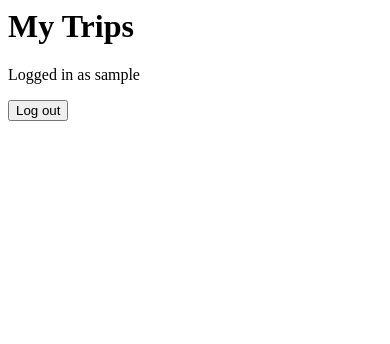
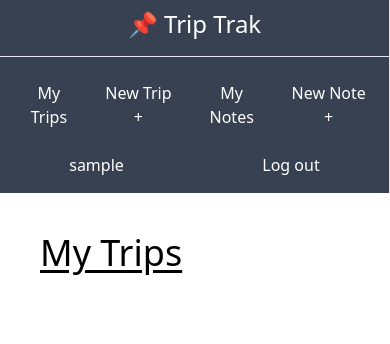
Before and after one commit to vonghoangvinh1989/ztm-django-bootcamp-2026, a Django app: page /dashboard/ in a window 390 px wide. Shown: the top 344 px of the page. Run offline with Django 5.2, Linux system fonts and the light colour scheme; the visitor is signed in with stand-in values (Sample User, id 1); data that the repository does not hold is empty; some libraries are stand-ins or nearby versions.

Commit message:
update code trip_trak_project

```diff
--- /dev/null
+++ b/trip_trak_project/trip/templates/trip/_base.html
@@ -0,0 +1,64 @@
+<!doctype html>
+<html lang="en">
+  <head>
+    <meta charset="UTF-8" />
+    <meta name="viewport" content="width=device-width, initial-scale=1.0" />
+    <script src="https://cdn.tailwindcss.com"></script>
+  </head>
+  <body>
+    <div class="flex-col md:flex-row flex h-screen">
+      <div
+        class="md:h-screen bg-gray-700 text-white w-full md:w-1/4 md:max-w-xs py-2 md:pt-8 md:pb-2 flex flex-col items-center justify-start border-r"
+      >
+        <div class="border-b w-full text-center pb-4 text-2xl">
+          <h1>📌 Trip Trak</h1>
+        </div>
+        <div class="pt-4 w-full text-center">
+          <ul class="flex md:flex-col justify-around px-2 md:px-0 pb-2 md:pb-0">
+            <a href="{% url 'trip-list' %}">
+              <li
+                class="py-2 px-3 md:px-0 hover:bg-gray-600 hover:cursor-pointer"
+              >
+                My Trips
+              </li>
+            </a>
+            <a href="{% url 'trip-create' %}">
+              <li
+                class="py-2 px-3 md:px-0 hover:bg-gray-600 hover:cursor-pointer"
+              >
+                New Trip +
+              </li>
+            </a>
+            <a href="">
+              <li
+                class="py-2 px-3 md:px-0 hover:bg-gray-600 hover:cursor-pointer"
+              >
+                My Notes
+              </li>
+            </a>
+            <a href="">
+              <li
+                class="py-2 px-3 md:px-0 hover:bg-gray-600 hover:cursor-pointer"
+              >
+                New Note +
+              </li>
+            </a>
+          </ul>
+        </div>
+        <div
+          class="mt-auto w-full text-center flex md:flex-col justify-evenly py-2 md:pt-0"
+        >
+          <p class="">{{user.username}}</p>
+          <hr class="my-2" />
+          <form method="POST" action="{% url 'logout' %}">
+            {% csrf_token %}
+            <button type="submit">Log out</button>
+          </form>
+        </div>
+      </div>
+      <div class="w-full md:w-full p-10 overflow-auto">
+        {% block content %} {% endblock content %}
+      </div>
+    </div>
+  </body>
+</html>
--- a/trip_trak_project/trip/templates/trip/trip_list.html
+++ b/trip_trak_project/trip/templates/trip/trip_list.html
@@ -1,18 +1,16 @@
-<h1>My Trips</h1>
-{% if user.is_authenticated %}
-    <p>Logged in as {{ user.username }}</p>
-    <p>
-        <form method="POST" action="{% url 'logout' %}">
-            {% csrf_token %}
-            <button type="submit">Log out</button>
-        </form>
+{% extends 'trip/_base.html' %} {% block content %}
+<h1 class="text-4xl underline underline-offset-4 mb-8">My Trips</h1>
+{% for trip in trips %}
+<a href="{% url 'trip-detail' trip.pk %}">
+  <div
+    class="bg-gray-50 p-10 rounded shadow my-4 hover:shadow-lg hover:cursor-pointer"
+  >
+    <p class="text-lg">{{trip.country}} | {{trip.city}}</p>
+    <p class="text-sm pt-4">
+      {% if trip.start_date %} {{ trip.start_date|date:"F jS" }} {% else %} TBA
+      {% endif %} to {% if trip.end_date %} {{ trip.end_date|date:"F jS" }} {%
+      else %} TBA {% endif %}
     </p>
-{% else %}
-    <p>Please <a href="{% url 'login' %}">Login</a></p>
-{% endif %}
-
-<ul>
-  {% for trip in trips %}
-  <li>{{trip.country}} | {{trip.city}}</li>
-  {% endfor %}
-</ul>
+  </div>
+</a>
+{% endfor %} {% endblock content %}
--- a/trip_trak_project/trip/urls.py
+++ b/trip_trak_project/trip/urls.py
@@ -1,7 +1,10 @@
 from django.urls import path
-from .views import HomeView, trips_list
+from .views import HomeView, trips_list, TripCreateView, TripDetailView, NoteDetailView
 
 urlpatterns = [
     path("", HomeView.as_view(), name="home"),
     path("dashboard/", trips_list, name="trip-list"),
+    path("dashboard/trip/create/", TripCreateView.as_view(), name="trip-create"),
+    path("dashboard/trip/<int:pk>/", TripDetailView.as_view(), name="trip-detail"),
+    path("dashboard/note/<int:pk>/", NoteDetailView.as_view(), name="note-detail"),
 ]
--- a/trip_trak_project/trip/views.py
+++ b/trip_trak_project/trip/views.py
@@ -1,5 +1,6 @@
 from django.shortcuts import render
-from django.views.generic import TemplateView
+from django.views.generic import TemplateView, CreateView, DetailView
+from django.urls import reverse_lazy
 
 from .models import Trip, Note
 
@@ -13,3 +14,31 @@ def trips_list(request):
     trips = Trip.objects.filter(owner=request.user)
     context = {"trips": trips}
     return render(request, "trip/trip_list.html", context)
+
+
+class TripCreateView(CreateView):
+    model = Trip
+    success_url = reverse_lazy("trip-list")
+    fields = ["city", "country", "start_date", "end_date"]
+    # template named model_form.html
+
+    def form_valid(self, form):
+        # owner_filed = logged in user
+        form.instance.owner = self.request.user
+        return super().form_valid(form)
+
+
+class TripDetailView(DetailView):
+    model = Trip
+
+    # data stored on Trip - also have the Notes data
+    def get_context_data(self, **kwargs):
+        context = super().get_context_data(**kwargs)
+        trip = context["object"]
+        notes = trip.notes.all()
+        context["notes"] = notes
+        return context
+
+
+class NoteDetailView(DetailView):
+    model = Note
```
Also changed, not shown: trip_trak_project/config/settings.py (+7 -0 lines), trip_trak_project/trip/templates/trip/note_detail.html (added, +10 -0 lines), trip_trak_project/trip/templates/trip/trip_detail.html (added, +41 -0 lines), trip_trak_project/trip/templates/trip/trip_form.html (added, +12 -0 lines).
